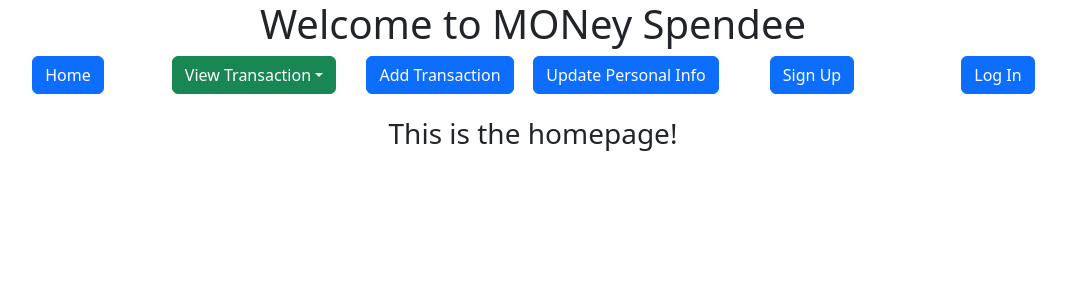
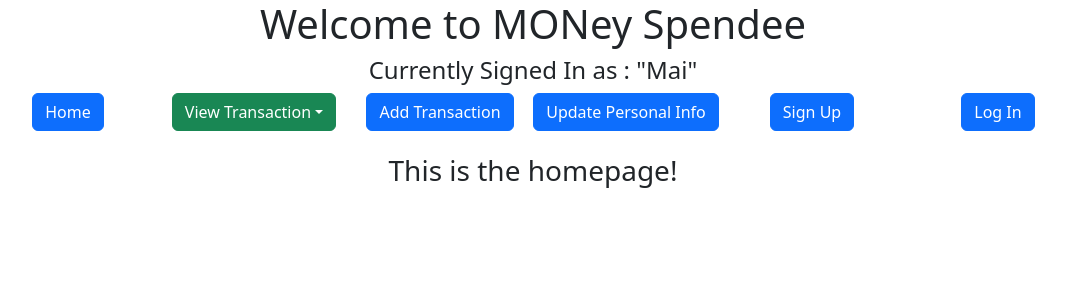
Before and after one commit to chonnikan-aue/money-spendee-client, a React (Create React App) app: page / in a window 1280 px wide. Shown: the top 300 px of the page, without its empty margins (107-1173 px from the left). Built offline with nearby package versions, Linux system fonts and the light colour scheme; no server answers; the HTML template or start-up script is replaced by a standard one.

Commit message:
Add current user in App.js

```diff
--- a/src/App.js
+++ b/src/App.js
@@ -15,10 +15,14 @@ import { Button, Container, Row, Col, Dropdown } from 'react-bootstrap'
 
 function App() {
 
-  // TBD: Data structure
   const [transactions, setTransactions] = useState({
     deposits: [],
     withdraws: []
+  })
+
+  // TO DO: Make it fetch the first user's data dynamically.
+  const [userData, setUserData] = useState({
+    username: "Mai"
   })
 
   const getDeposits = () => {
@@ -70,6 +74,9 @@ function App() {
           <div>
             <h1>Welcome to MONey Spendee</h1>
           </div>
+        </Row>
+        <Row>
+          <h4>Currently Signed In as :  "{userData.username}"</h4>
         </Row>
         <Row id="nav-bar">
           <nav>
```
